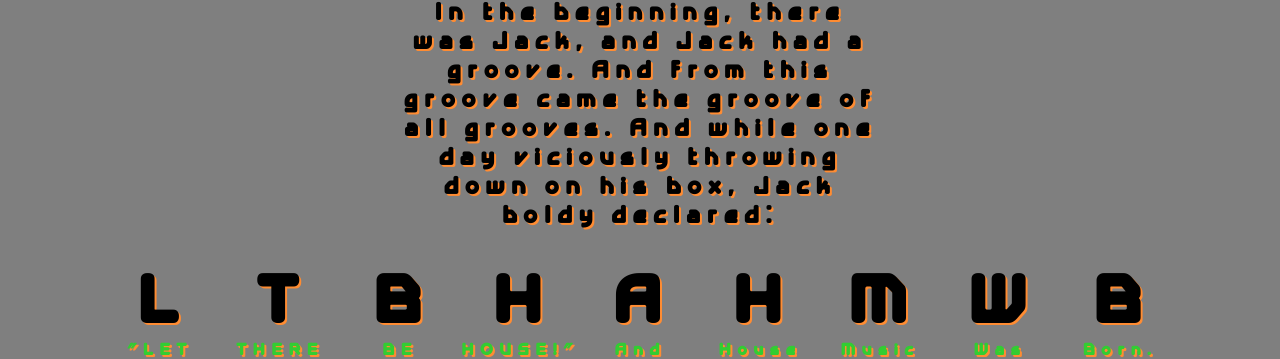
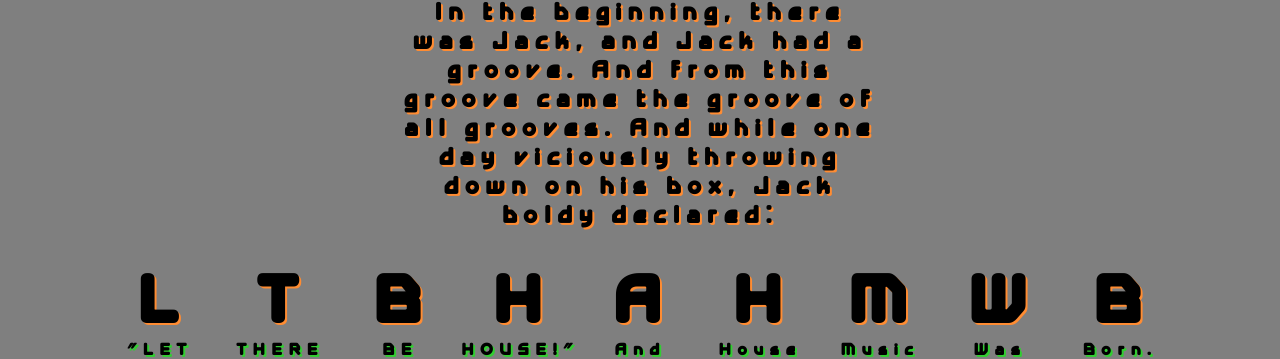
Before and after one commit to DJ-WebDev/CN---DrumMachine-Challenge, a plain HTML site: page loopJacker.html in a window 1280 px wide. Shown: the part 553-912 px from the top of the page. Drawn offline with Linux system fonts and the light colour scheme.

Commit message:
Loop Jacker Text Shading

```diff
--- a/style.css
+++ b/style.css
@@ -113,6 +113,7 @@ h1 {
 .container div h3 {
   font-family: dj-dj;
   letter-spacing: .4rem;
-  color: limegreen;
+  color: black;
   font-size: 17px;
+  text-shadow: 2px 2px limegreen;
 }
```
